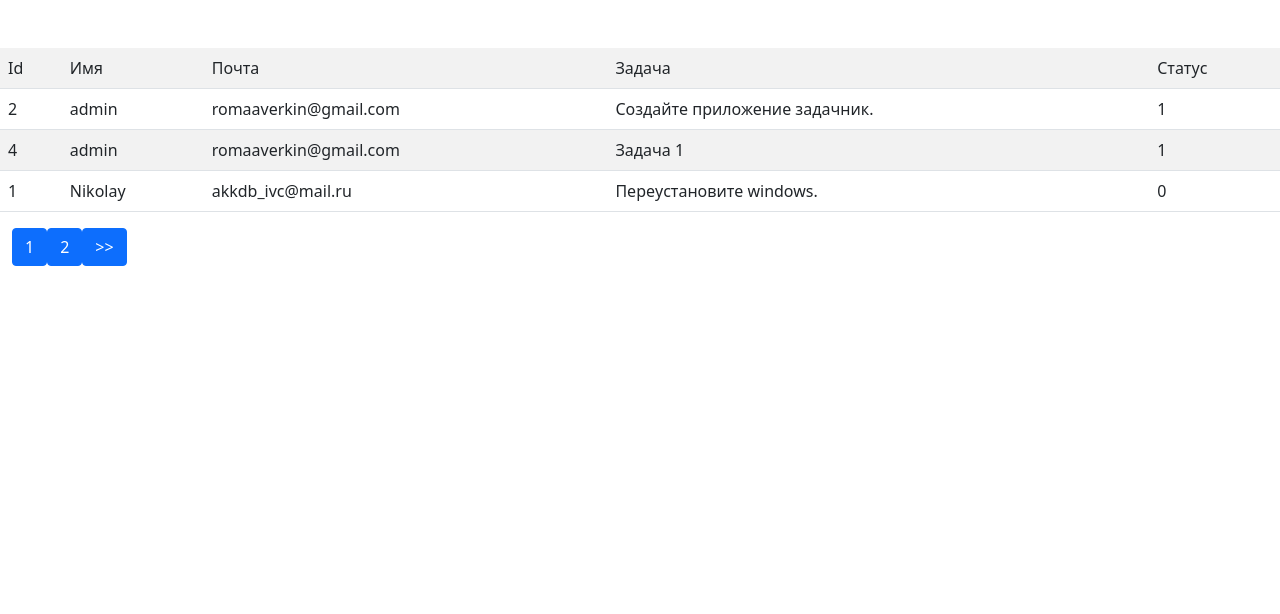
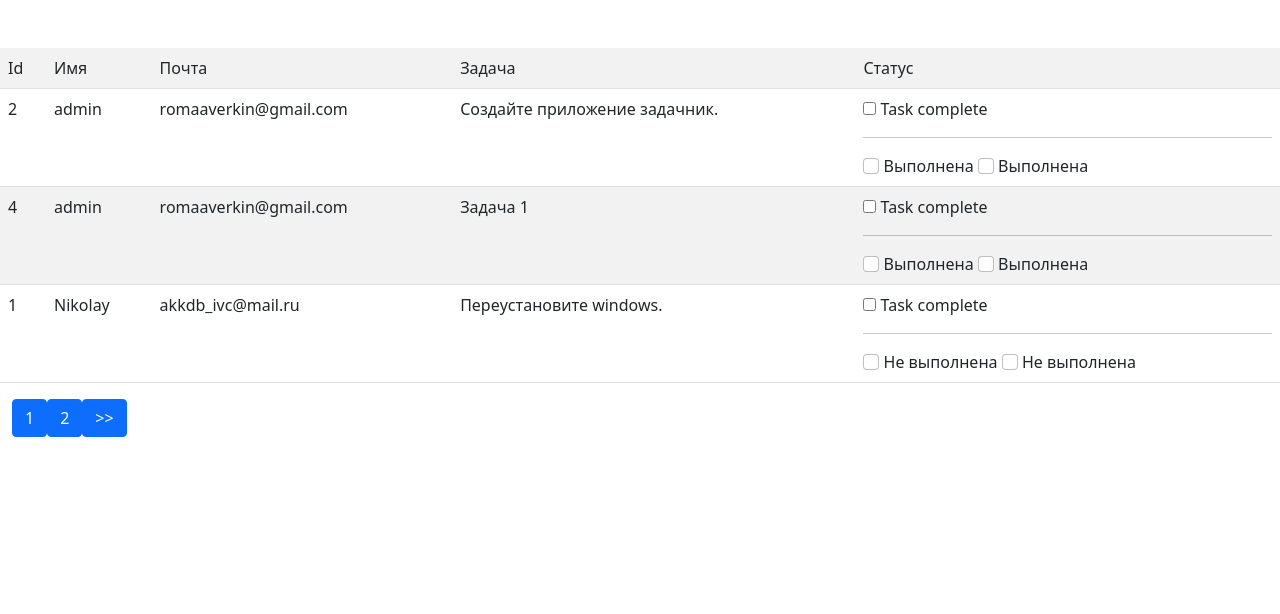
Before and after one commit to romaaverkin/mvctaskbook.loc, a PHP site: page / in a window 1280 px wide. Shown: the part 56-670 px from the top of the page. Run offline with PHP 8.4, Linux system fonts and the light colour scheme; the visitor is signed in with stand-in values (Sample User, id 1); data comes from the database, SQL or seed files in the repository; data that the repository does not hold is empty.

Commit message:
В работе

```diff
--- a/application/views/main_view.php
+++ b/application/views/main_view.php
@@ -15,7 +15,37 @@
                         <td><?= $task['login'] ?></td>
                         <td><?= $task['email'] ?></td>
                         <td><?= $task['task'] ?></td>
-                        <td><?= $task['performed'] ?></td>
+                        <td>
+                            <?php if(isset($_SESSION['user']) && $_SESSION['user'] == 'admin'):?>
+                                <p class="checkbox">
+                                    <label>
+                                        <input type="checkbox" data-task-id="<?=$item['id']?>" <?=$item['status'] == 1 ? 'checked' : '';?>> Task complete
+                                    </label>
+                                </p>
+                                <hr>
+                            <?php endif;?>
+                            <h4><span class="label label-success pull-right"><?=$item['status'] > 0 ? 'Success' : ''?></span></h4>
+
+                            <?php if(isset($_SESSION['user']) && $_SESSION['user'] == 'admin'):?>
+                                <?php if($task['performed']):?>
+                                    <input type="checkbox" class="form-check-input" id="exampleCheck1">
+                                    <label class="form-check-label" for="exampleCheck1">Выполнена</label>
+                                <?php else:?>
+                                    <input type="checkbox" class="form-check-input" id="exampleCheck1">
+                                    <label class="form-check-label" for="exampleCheck1">Не выполнена</label>
+                                <?php endif;?>
+                            <?php else:?>
+                                Не выполнена
+                            <?php endif?>
+
+                            <?php if($task['performed']):?>
+                                <input type="checkbox" class="form-check-input" id="exampleCheck1">
+                                <label class="form-check-label" for="exampleCheck1">Выполнена</label>
+                            <?php else:?>
+                                <input type="checkbox" class="form-check-input" id="exampleCheck1">
+                                <label class="form-check-label" for="exampleCheck1">Не выполнена</label>
+                            <?php endif;?>
+                        </td>
                     </tr>
                 <?php endforeach; ?>
             </table>
--- a/application/views/template_view.php
+++ b/application/views/template_view.php
@@ -39,8 +39,8 @@
                             <li><a class="dropdown-item" href="/?sort=login&sort_type=desc">По имени от Я до А</a></li>
                             <li><a class="dropdown-item" href="/?sort=email&sort_type=asc">По email от А до Я</a></li>
                             <li><a class="dropdown-item" href="/?sort=email&sort_type=desc">По email от Я до А</a></li>
-                            <li><a class="dropdown-item" href="/?sort=performed&sort_type=asc">По статусу сначала выполненные</a></li>
-                            <li><a class="dropdown-item" href="/?sort=performed&sort_type=desc">По статусу сначала не выполненные</a></li>
+                            <li><a class="dropdown-item" href="/?sort=performed&sort_type=desc">По статусу сначала выполненные</a></li>
+                            <li><a class="dropdown-item" href="/?sort=performed&sort_type=asc">По статусу сначала не выполненные</a></li>
                         </ul>
                     </li>
                 </ul>
```
